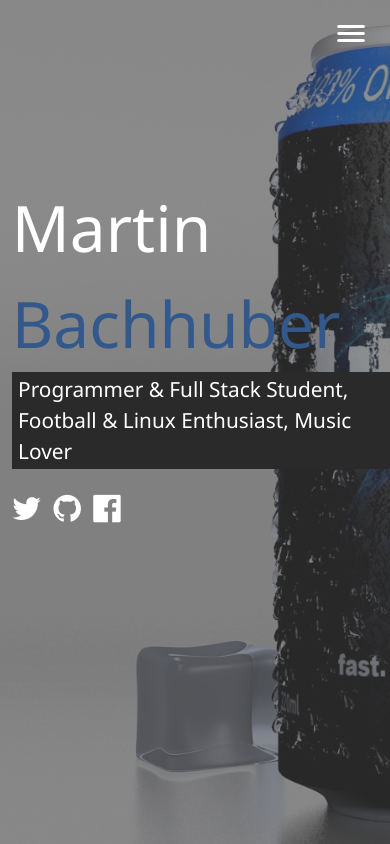
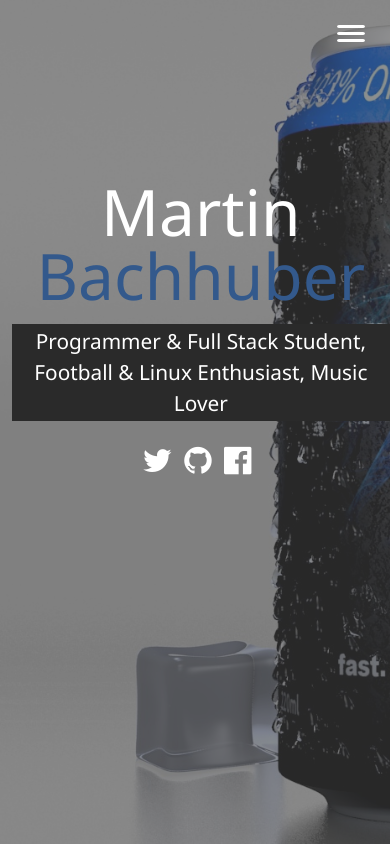
Before and after one commit to patflynn89/Website-Portfolio-v2, a website: page index.html in a window 390 px wide. Drawn offline with nearby package versions, Linux system fonts and the light colour scheme.

Commit message:
Added media queries and made menu overlay responsive

```diff
--- a/scss/_config.scss
+++ b/scss/_config.scss
@@ -29,3 +29,28 @@
         }
     }
 }
+
+//Media Query Mixins
+@mixin mediaSm {
+    @media screen and (max-width: 500px) {
+        @content;
+    }
+}
+
+@mixin mediaMd {
+    @media screen and (max-width: 768px) {
+        @content;
+    }
+}
+
+@mixin mediaLg {
+    @media screen and (min-width: 769px) and (max-width: 1170px) {
+        @content;
+    }
+}
+
+@mixin mediaXl {
+    @media screen and (min-width: 1171px) {
+        @content;
+    }
+}
--- /dev/null
+++ b/scss/_mobile.scss
@@ -0,0 +1,57 @@
+//Widescreens
+@include mediaXl {
+
+}
+
+//Desktops & Laptops
+@include mediaLg {
+
+}
+
+//Tablets & Small Laptops
+@include mediaMd {
+    main {
+        align-items: center;
+        text-align: center;
+
+        .lg-heading {
+            line-height: 1;
+            margin-bottom: 1rem;
+        }
+    }
+
+    ul.menu-nav,
+    div.menu-branding {
+        float: none;
+        width: 100%;
+        min-height: 0;
+
+        &.show {
+            transform: translate3d(0, 0, 0);
+        }
+    }
+
+    .menu-nav {
+        height: 75vh;
+        transform: translate3d(-100%, 0, 0);
+        font-size: 24px;
+    }
+
+    .menu-branding {
+        height: 25vh;
+        transform: translate3d(100%, 0, 0);
+
+        .portrait {
+            background: url('../img/martin.jpg');
+            width: 150px;
+            height: 150px;
+        }
+    }
+}
+
+//Smartphones
+@include mediaSm {
+    main#home h1 {
+        margin-top: 10vh;
+    }
+}
--- a/scss/main.scss
+++ b/scss/main.scss
@@ -1,5 +1,6 @@
 @import 'config';
 @import 'menu';
+@import 'mobile';
 
 * {
     box-sizing: border-box;
```
Also changed, not shown: dist/css/main.css.
